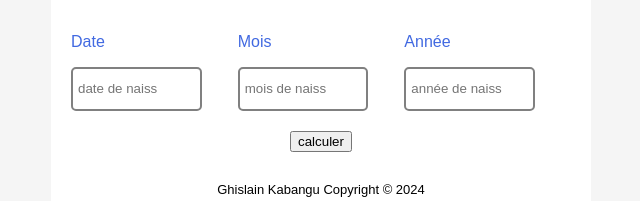
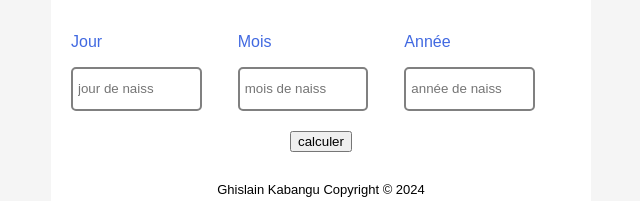
Before and after one commit to ghislainkabangu/age-calculator-app, a plain HTML site: page index.html in a window 1280 px wide. Shown: the part 189-390 px from the top of the page, 319-959 px from the left. Drawn offline with Linux system fonts and the light colour scheme.

Commit message:
Add files via upload

```diff
--- a/index.html
+++ b/index.html
@@ -21,8 +21,8 @@
         <form>
             <div class="masterInput">
                 <div class="block">
-                    <p class="title">Date</p>
-                    <input type="text" class="date" id="date" maxlength="2" minlength="1" placeholder="date de naiss"
+                    <p class="title">Jour</p>
+                    <input type="text" class="date" id="date" maxlength="2" minlength="1" placeholder="jour de naiss"
                         required>
                 </div>
                 <div class="block">
```
